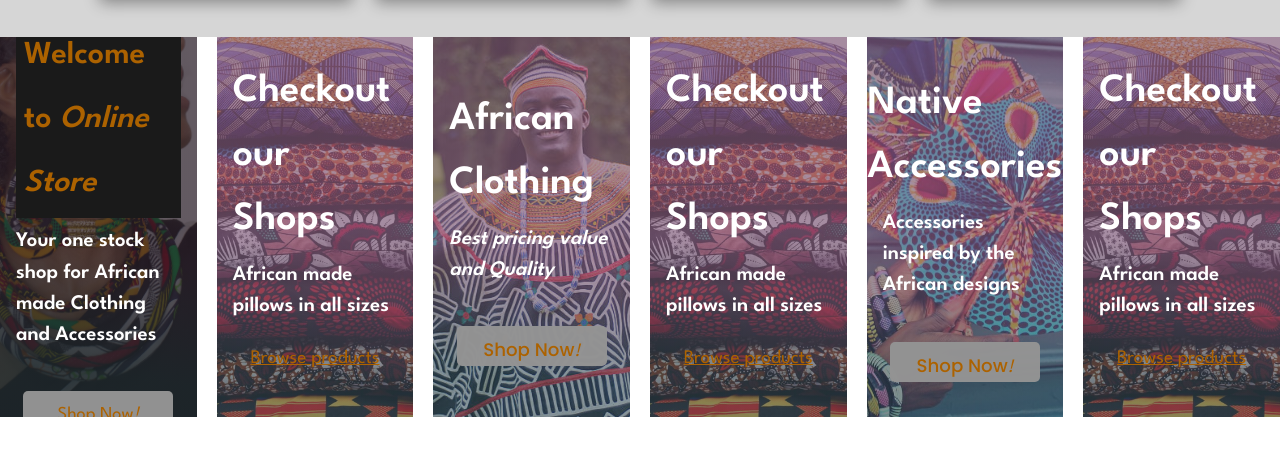
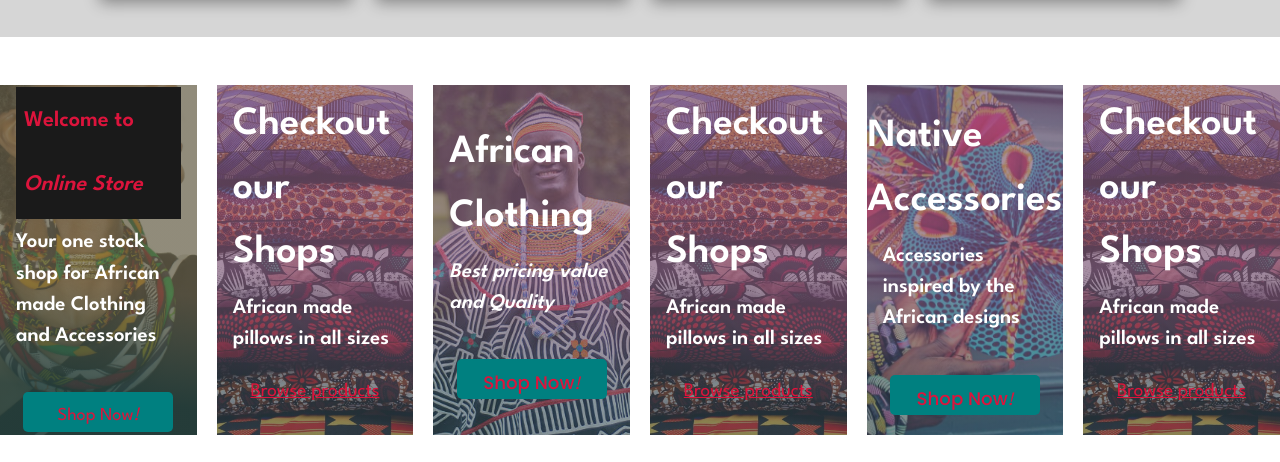
Before and after one commit to amt-felix-amoquandoh/online-shop, a website: page index.html in a window 1280 px wide. Shown: the part 844-1306 px from the top of the page. Drawn offline with nearby package versions, Linux system fonts and the light colour scheme.

Commit message:
Update home.css

```diff
--- a/public/css/home.css
+++ b/public/css/home.css
@@ -17,12 +17,12 @@
 /* Custom properties */
 :root {
   --dark-color: black;
-  --darkGrey: crimson;
+  --darkGrey: #383838;
   --light-color: #fff;
-  --main-color: rgba(147, 147, 147, 0.979);
-  --secondary-color: rgb(172, 98, 0);
-  --alternate: rgba(154, 204, 187, 0.726);
-  --alternate1: teal;
+  --secondary-color: crimson;
+  --main-color: teal;
+  --alternate1: rgba(154, 204, 187, 0.726);
+  --alternate: rgba(147, 147, 147, 0.979);
   --blue-color: rgb(2, 42, 102);
   --secondary-background-color: rgb(28, 28, 28);
   --transparent-light-color: rgba(255, 255, 255, 0.05);
@@ -115,8 +115,9 @@ button.white {
   font-family: "Poppins", sans-serif;
   position: relative;
   width: 100%;
-  height: 380px;
+  height: 350px;
   overflow: hidden;
+  margin-top: 3rem;
 }
 
 .newMusicBox img {
@@ -139,15 +140,15 @@ button.white {
   overflow: hidden;
   background: linear-gradient(
     8deg,
-    hsla(200, 17%, 14%, 0.897) 14%,
-    hsla(310, 17%, 14%, 0.733) 44%
+    hsla(171, 25%, 20%, 0.897) 14%,
+    hsla(46, 17%, 35%, 0.733) 44%
   );
 }
 
 .newMusicText .musicTitle {
   background-color: #1a1a1a;
   padding: 2px 8px;
-  font-size: 2rem;
+  font-size: 1.4rem;
   font-weight: 600;
   color: var(--secondary-color);
 }
```
